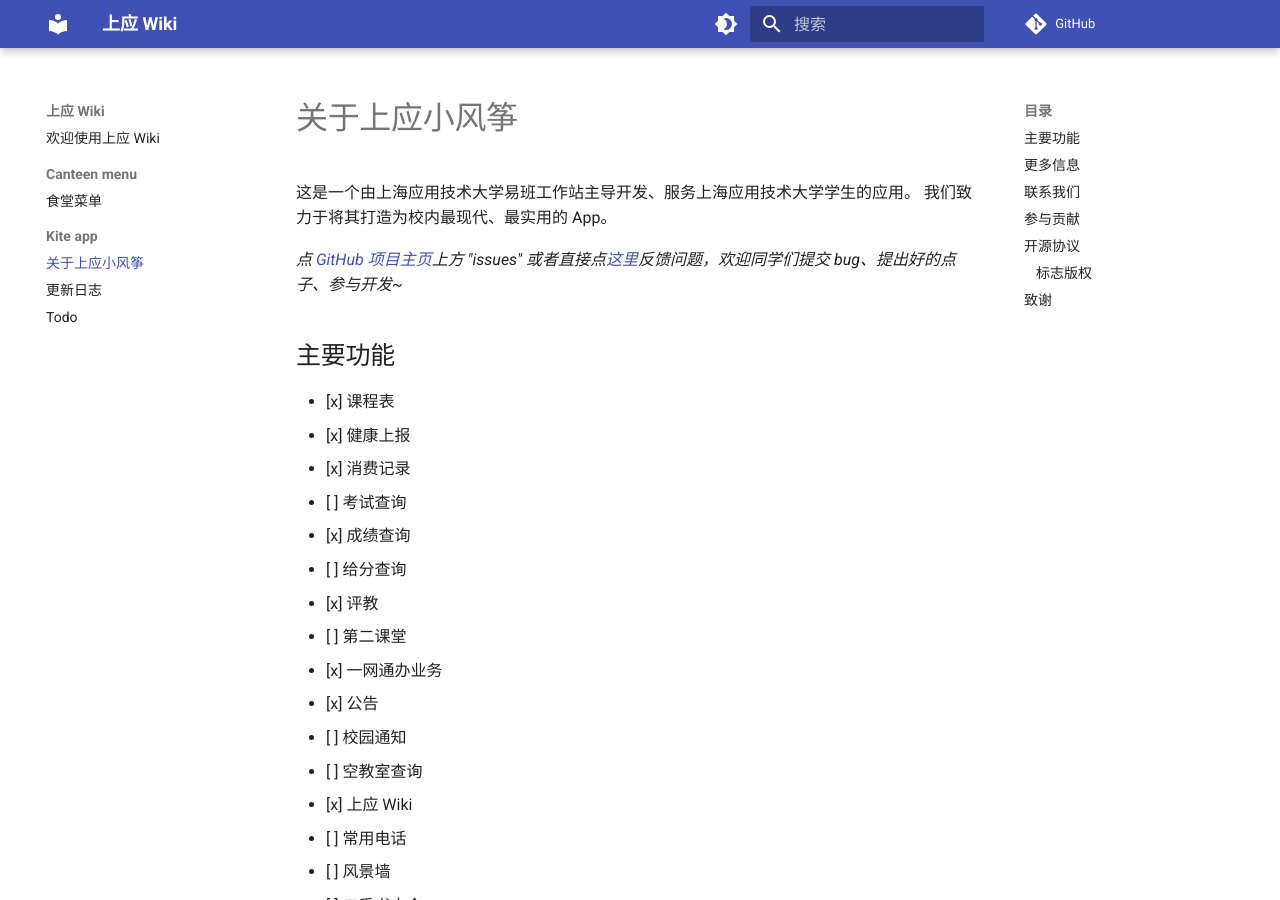
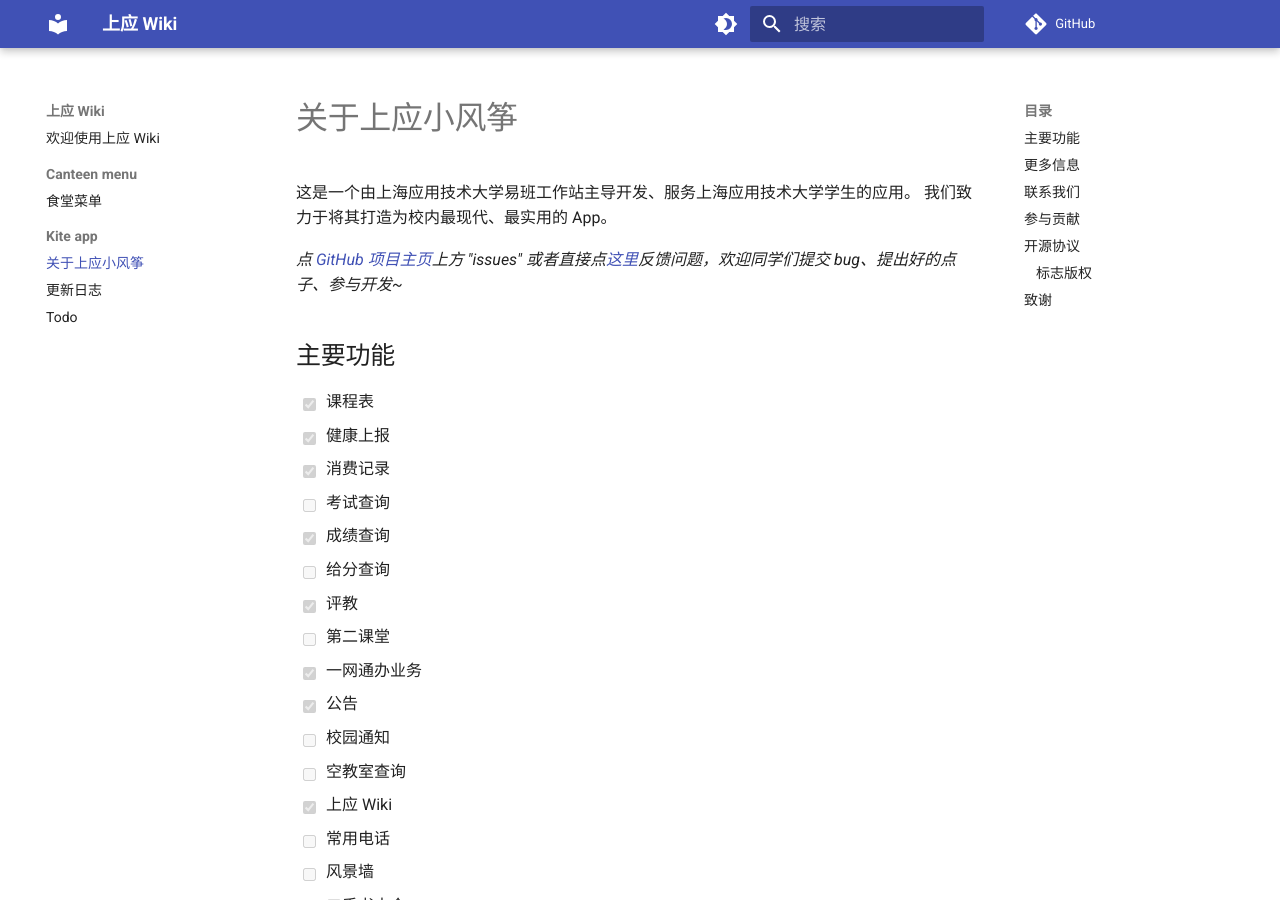
Before and after one commit to SIT-kite/SIT-wiki, an MkDocs documentation site: the page built from docs/kite-app/about.md, in a window 1280 px wide and 900 px high. Built offline with MkDocs 1.6.1 and Material for MkDocs 9.7.7, drawn with Linux system fonts in a browser that asks for light colours; comment, search, counter and statistics services are not loaded.

Commit message:
Update: 添加 task-list 支持

```diff
--- a/mkdocs.yml
+++ b/mkdocs.yml
@@ -33,7 +33,7 @@ extra:
 
 # https://python-markdown.github.io/extensions/#officially-supported-extensions
 # https://squidfunk.github.io/mkdocs-material/setup/extensions/python-markdown/
-markdown_extensions: [ extra, sane_lists ]
+markdown_extensions: [ extra, sane_lists, pymdownx.tasklist ]
 
 strict: true
 use_directory_urls: true
```
